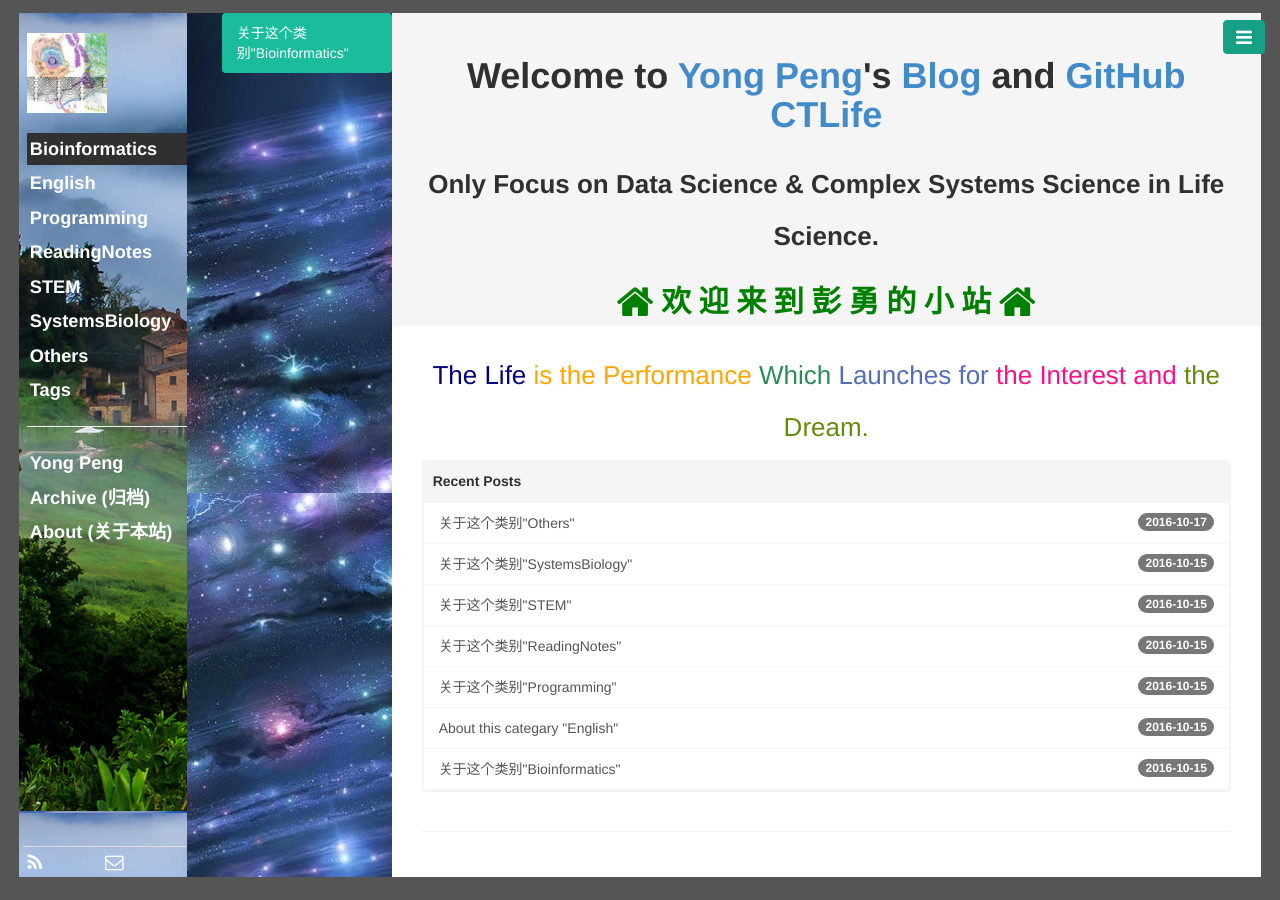
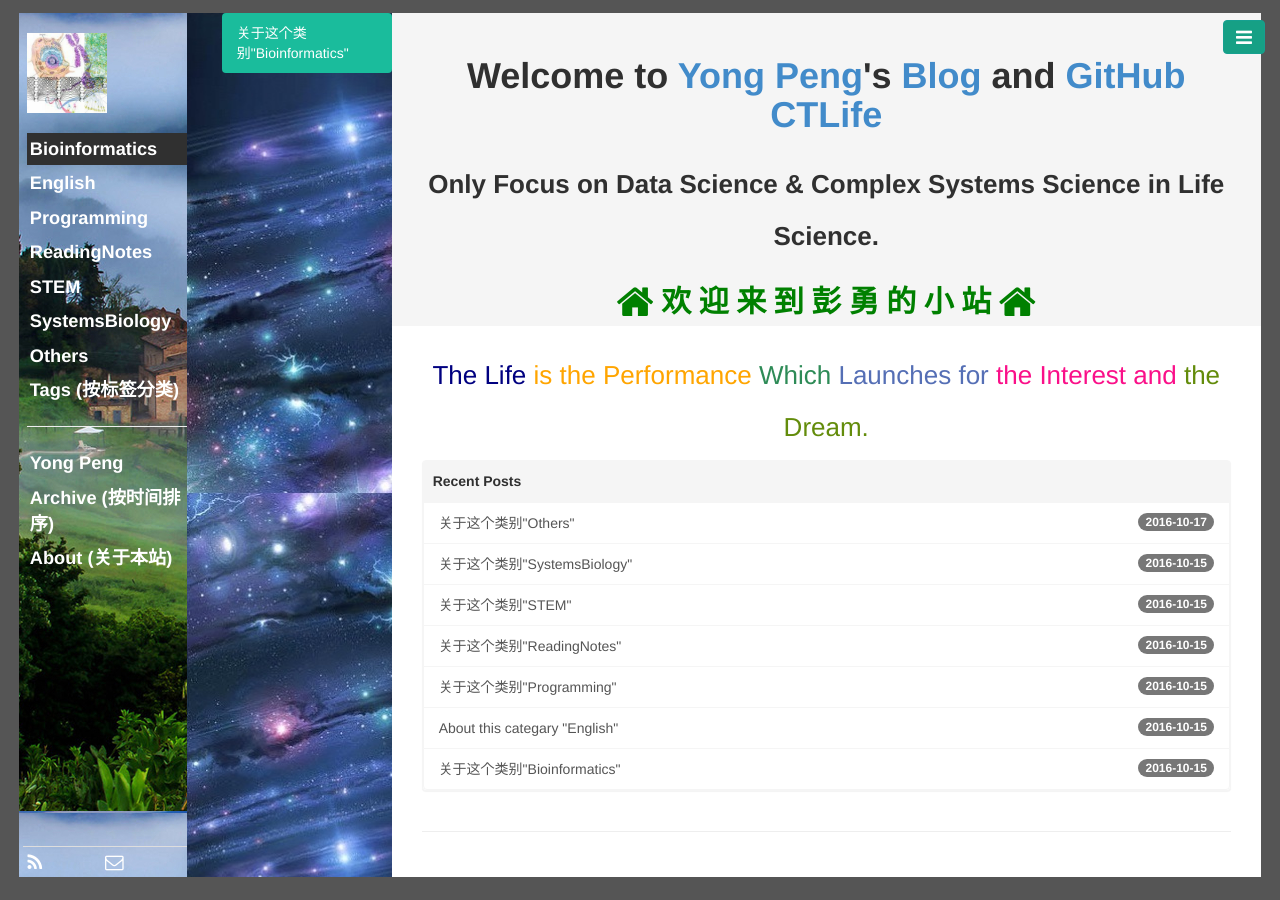
Before and after one commit to CTLife/CTLife.github.io, a Jekyll site: the page built from index.html, in a window 1280 px wide. Built offline with Jekyll 4.4.1, drawn with Linux system fonts in a browser that asks for light colours; Markdown is read by kramdown in place of the engine named in the settings; the list of posts is cut into pages by our own code.

Commit message:
Update _config.yml

```diff
--- a/_config.yml
+++ b/_config.yml
@@ -39,8 +39,8 @@
 
 # 中文本地化
 locals:
-  tags: Tags
+  tags: Tags (按标签分类)
   YongPeng: Yong Peng
-  archive: Archive (归档)
+  archive: Archive (按时间排序)
   about: About (关于本站)
   newest: Recent Posts
```
